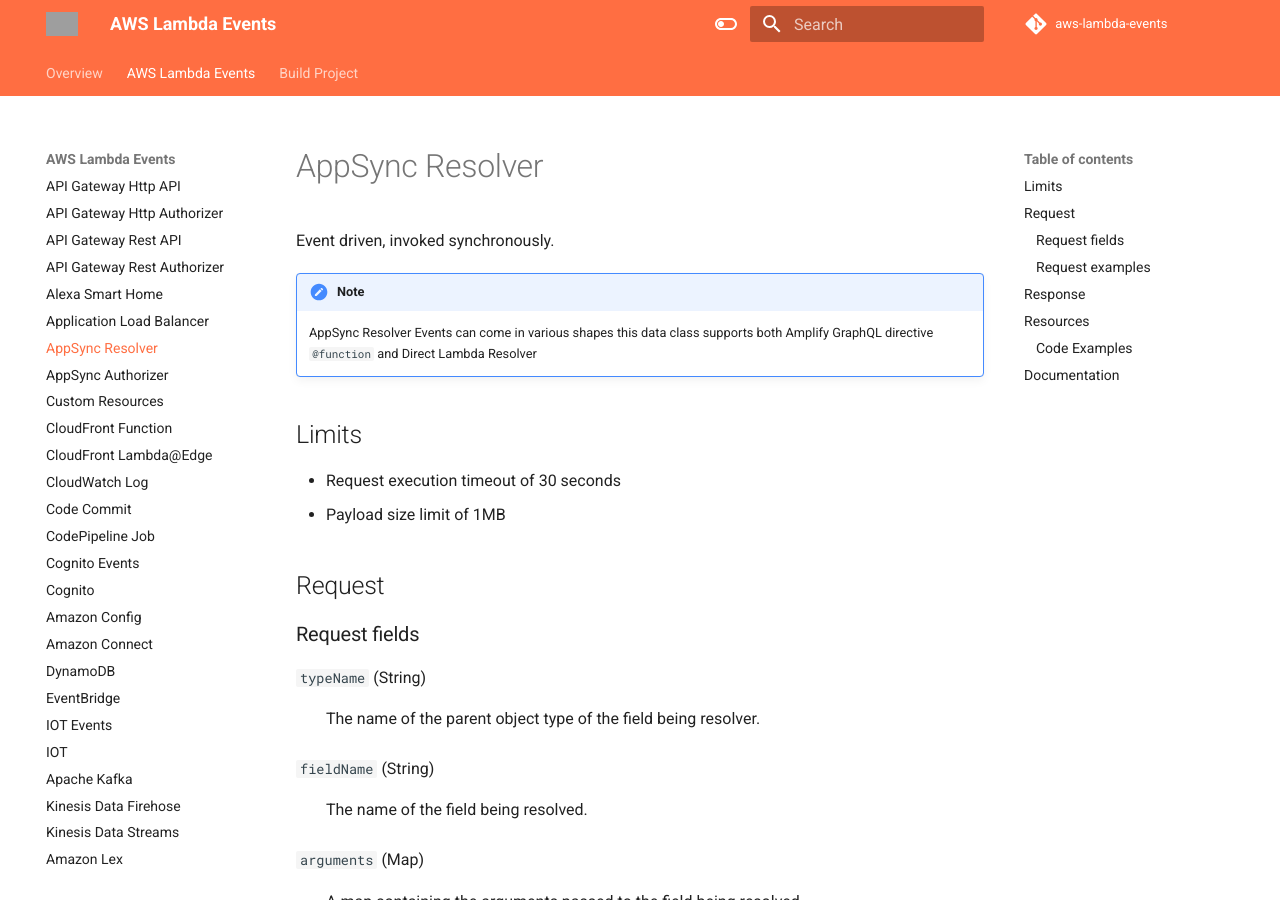
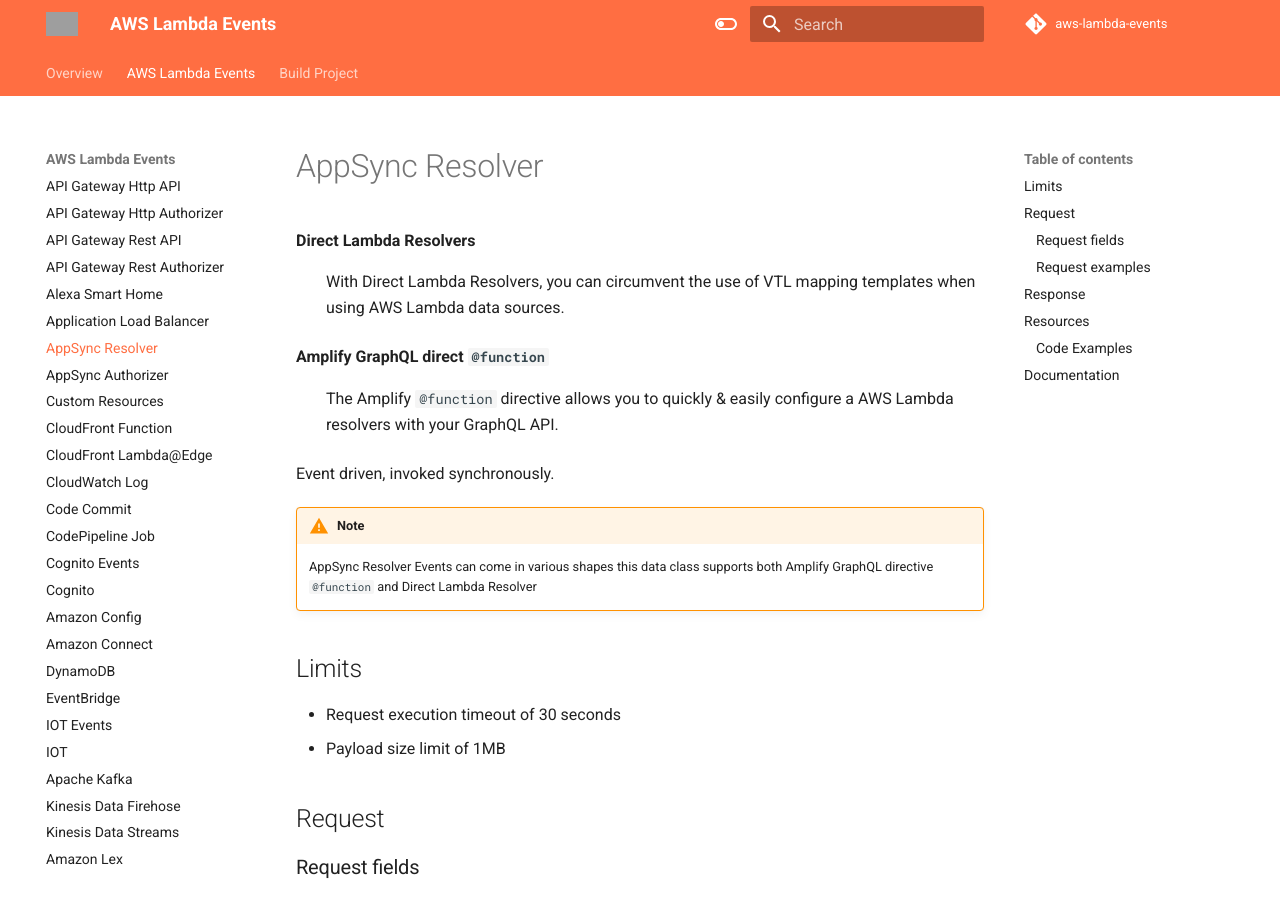
Before and after one commit to michaelbrewer/aws-lambda-events, an MkDocs documentation site: the page built from docs/appsync-resolver.md, in a window 1280 px wide and 900 px high. Built offline with MkDocs 1.6.1 and Material for MkDocs 9.7.7, drawn with Linux system fonts in a browser that asks for light colours; comment, search, counter and statistics services are not loaded; some of the changed text lies outside the part shown; grey boxes are pictures that could not be loaded.

Commit message:
docs(appsync): More details on the different shape

````diff
--- a/docs/appsync-resolver.md
+++ b/docs/appsync-resolver.md
@@ -1,8 +1,15 @@
 # AppSync Resolver
+
+
+**Direct Lambda Resolvers**
+: With Direct Lambda Resolvers, you can circumvent the use of VTL mapping templates when using AWS Lambda data sources.
+
+**Amplify GraphQL direct `@function`**
+: The Amplify `@function` directive allows you to quickly & easily configure a AWS Lambda resolvers with your GraphQL API.
 
 Event driven, invoked synchronously.
 
-!!! NOTE
+!!! WARNING "Note"
     AppSync Resolver Events can come in various shapes this data class supports both Amplify GraphQL directive `@function` and Direct Lambda Resolver
 
 ## Limits
@@ -205,7 +212,7 @@
 
 ### Code Examples
 
-```python title="app.py"
+```python title="AppSync resolver using AWS Lambda Powertools"
 from aws_lambda_powertools import Logger, Tracer
 
 from aws_lambda_powertools.logging import correlation_paths
@@ -258,4 +265,7 @@
 ## Documentation
 
 - [AppSync - Resolver mapping template context reference](https://docs.aws.amazon.com/appsync/latest/devguide/resolver-context-reference.html)
+- [AppSync - Tutorial: Lambda resolvers](https://docs.aws.amazon.com/appsync/latest/devguide/tutorial-lambda-resolvers.html)
 - [Amplify - Configure Lambda resolvers](https://docs.amplify.aws/cli-legacy/graphql-transformer/function/#structure-of-the-function-event)
+- [Blog - Introducing Direct Lambda Resolvers: AWS AppSync GraphQL APIs without VTL](https://aws.amazon.com/blogs/mobile/appsync-direct-lambda/)
+- [Serverlessland - AppSync to Lambda](https://serverlessland.com/patterns/appsync-direct-lambda-resolver)
````
